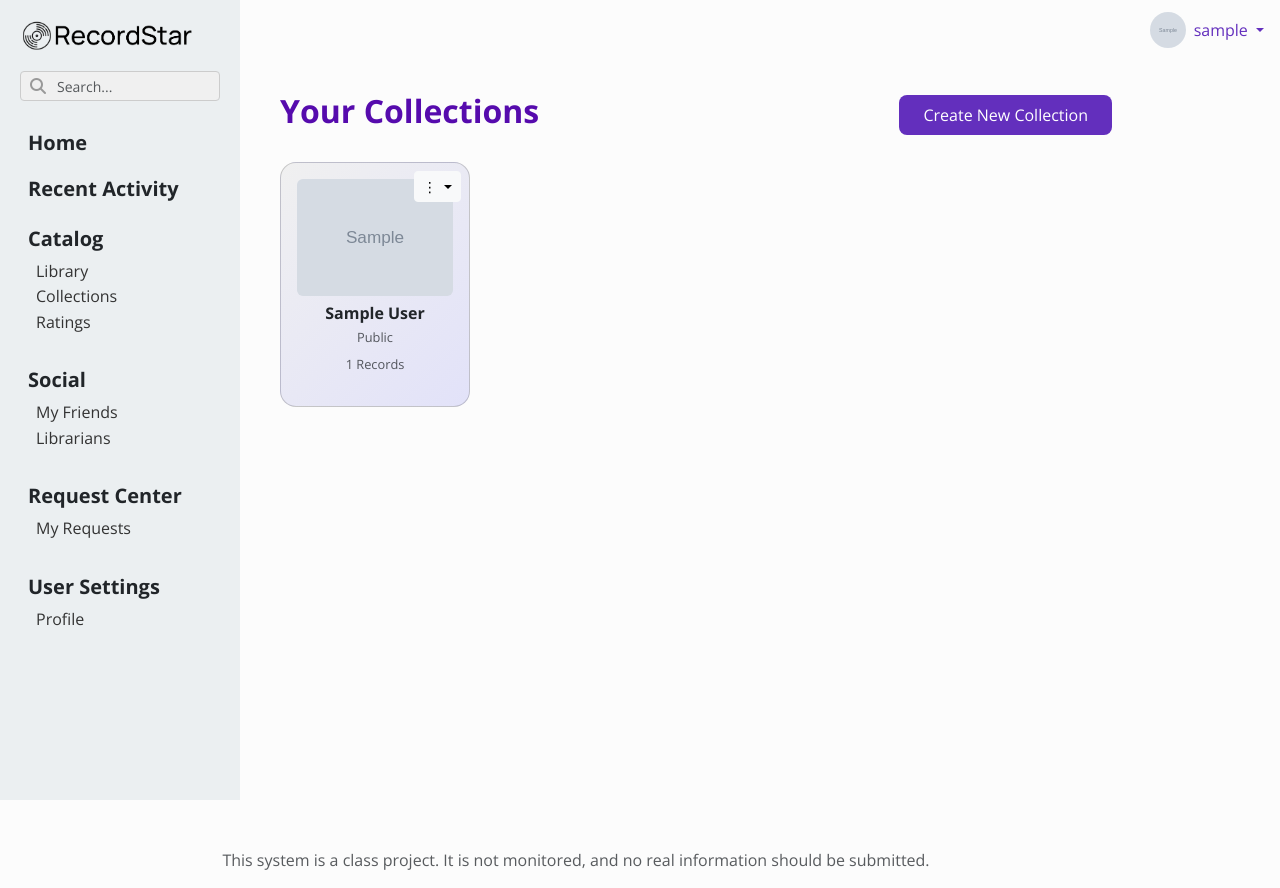
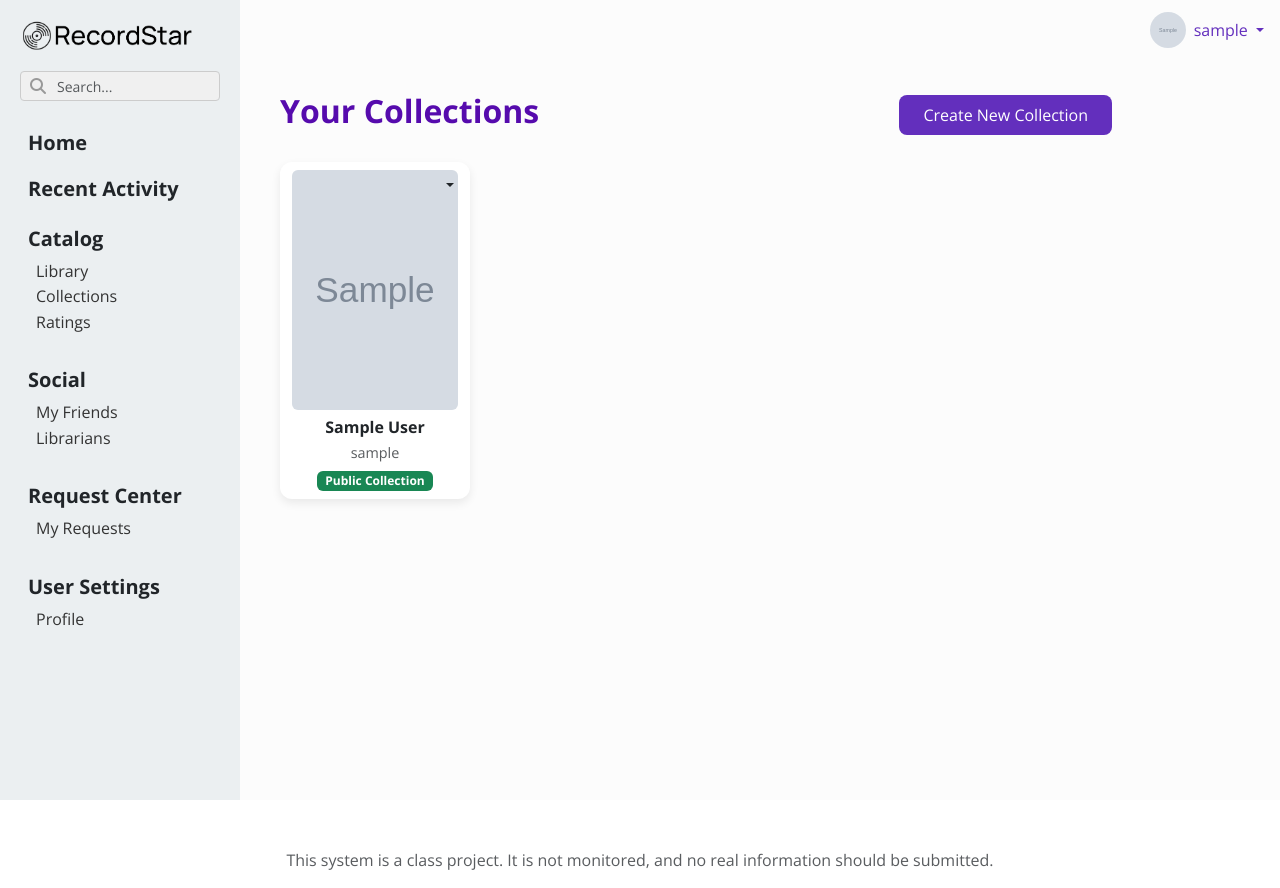
Before and after one commit to nnnguyenj/recordstar, a Django app: page /collection/ in a window 1280 px wide. Run offline with Django 3.2, Linux system fonts and the light colour scheme; a user stored in the database is signed in; tables that the repository leaves empty hold one stand-in row (values such as "Sample post"); grey boxes marked "Sample" are stand-in pictures; some libraries are stand-ins or nearby versions.

Commit message:
fixing things in the ui for collections

```diff
--- a/users/templates/users/collection.html
+++ b/users/templates/users/collection.html
@@ -9,71 +9,75 @@
   <!-- Title and Create Button -->
   <div class="d-flex justify-content-between align-items-center mb-4">
     <h2 class="fw-bold" style="color: #560BAD;">Your Collections</h2>
-    <a href="{% url 'add_collection' %}" class="btn btn-outline-primary px-4 py-2 create-btn">
+    <button class="btn btn-outline-primary px-4 py-2 create-btn" data-bs-toggle="modal" data-bs-target="#createCollectionModal">
       Create New Collection
-    </a>
+    </button>
+
   </div>
+  {% if own_collections %}
+  <div class="row row-cols-1 row-cols-md-2 row-cols-lg-3 row-cols-xl-4 g-4 mb-4">
+    {% for collection in own_collections %}
+      <div class="col">
+        <div class="spotify-card h-100 text-center position-relative">
 
-  {% if own_collections %}
-  <div class="row row-cols-2 row-cols-sm-3 row-cols-md-4 g-3 g-md-4">
-    {% for collection in own_collections %}
-    <div class="col">
-      <div class="card collection-card h-auto position-relative">
-        <div class="dropdown position-absolute top-0 end-0 m-2 z-3">
-          <button class="btn btn-light btn-sm dropdown-toggle" type="button" data-bs-toggle="dropdown">
-            ⋮
-          </button>
-          <ul class="dropdown-menu dropdown-menu-end">
-            <li>
-              <a class="dropdown-item toggle-privacy" href="#" data-id="{{ collection.id }}">
-                Make {{ collection.is_public|yesno:"Private,Public" }}
-              </a>
-            </li>
-            <li>
-              <a class="dropdown-item text-danger delete-collection" href="#" data-id="{{ collection.id }}" data-name="{{ collection.name }}">
-                Delete
-              </a>
-            </li>
-          </ul>
-        </div>
+          <!-- Dropdown menu -->
+          <div class="dropdown position-absolute top-0 end-0 m-2 z-3">
+            <button class="btn btn-sm dropdown-toggle" style="border: none; background: transparent;" type="button" id="dropdownMenuButton{{ collection.id }}" data-bs-toggle="dropdown" aria-expanded="false"></button>
+            <ul class="dropdown-menu dropdown-menu-end" aria-labelledby="dropdownMenuButton{{ collection.id }}">
+              {% if user.profile.is_librarian %}
+                <li>
+                  <a class="dropdown-item toggle-privacy" href="#" data-id="{{ collection.id }}">
+                    Make {{ collection.is_public|yesno:"Private,Public" }}
+                  </a>
+                </li>
+              {% endif %}
+              <li>
+                <a class="dropdown-item text-danger delete-collection" href="#" data-id="{{ collection.id }}" data-name="{{ collection.name }}">
+                  Delete
+                </a>
+              </li>
+            </ul>
+          </div>
 
-        <!-- Main body clickable for detail -->
-        <div class="card-body text-center" style="cursor: pointer;" onclick="window.location.href='{% url 'collection_detail' collection.id %}'">
-          {% if collection.cover_image %}
-          <img src="{{ collection.cover_image.url }}" class="card-img-top mb-2 img-fluid rounded"
-                style="object-fit:cover; width:100%; height: auto;" alt="Cover">
-          {% endif %}
-          <h5 class="card-title fw-bold mb-1">{{ collection.name }}</h5>
-          <p class="text-muted small mb-0">{{ collection.is_public|yesno:"Public,Private" }}</p>
-          <p class="text-muted small mt-2">{{ collection.cds.count }} Records</p>
+                  <div class="p-2" onclick="window.location.href='{% url 'collection_detail' collection.id %}'">
+                    {% if collection.cover_image %}
+                      <img src="{{ collection.cover_image.url }}" class="img-fluid rounded mb-2" alt="Cover image" style="width:95%; height:240px; object-fit:cover;">
+                    {% else %}
+                      <div class="bg-light d-flex align-items-center justify-content-center mb-2 rounded" style="height: 240px;">
+                        <i class="fas fa-music fa-3x text-muted"></i>
+                      </div>
+                    {% endif %}
+                    <h5 class="fw-bold mb-1" style="font-size:1rem;">{{ collection.name }}</h5>
+                    <p class="text-muted mb-1" style="font-size:0.9rem;">{{ collection.owner.username }}</p>
+                    <div class="mt-auto">
+                      {% if collection.is_public %}
+                        <span class="badge bg-success">Public Collection</span>
+                      {% else %}
+                        <span class="badge bg-secondary">Private Collection</span>
+                      {% endif %}
+                    </div>
+                  </div>
 
-          <!-- Request Access Button for Private Collections -->
-          {% if not collection.is_public and user != collection.owner and user.profile.account_type == 'P' and user not in collection.allowed_users.all %}
-            <a href="{% url 'request_access_to_collection' collection.id %}" class="btn btn-sm btn-outline-primary mt-2">
-              Request Access
-            </a>
-          {% endif %}
-        </div>
-      </div>
-    </div>
-    {% endfor %}
-  </div>
-  {% else %}
-    <p class="text-center text-muted">You have no collections yet.</p>
-  {% endif %}
+                </div>
+              </div>
+            {% endfor %}
+          </div>
+        {% else %}
+          <p class="text-center text-muted">You have no collections yet.</p>
+        {% endif %}
+
 
   <!-- Other Users' Collections (Librarians Only) -->
   {% if is_librarian and other_collections %}
-    <h2 class="fw-bold mt-5 mb-4" style="color: #560BAD;">Other Users' Collections</h2>
-    <div class="row row-cols-1 row-cols-sm-2 row-cols-md-3 row-cols-lg-4 g-4">
-      {% for collection in other_collections %}
+  <h2 class="fw-bold mt-5 mb-4" style="color: #560BAD;">Other Users' Collections</h2>
+  <div class="row row-cols-1 row-cols-md-2 row-cols-lg-3 row-cols-xl-4 g-4 mb-4">
+    {% for collection in other_collections %}
       <div class="col">
-        <div class="card collection-card h-100 position-relative">
+        <div class="spotify-card h-100 text-center position-relative">
+          <!-- Dropdown menu -->
           <div class="dropdown position-absolute top-0 end-0 m-2 z-3">
-            <button class="btn btn-light btn-sm dropdown-toggle" type="button" data-bs-toggle="dropdown">
-              ⋮
-            </button>
-            <ul class="dropdown-menu dropdown-menu-end">
+            <button class="btn btn-sm dropdown-toggle" style="border: none; background: transparent;" type="button" id="dropdownMenuButtonOther{{ collection.id }}" data-bs-toggle="dropdown" aria-expanded="false"></button>
+            <ul class="dropdown-menu dropdown-menu-end" aria-labelledby="dropdownMenuButtonOther{{ collection.id }}">
               <li>
                 <a class="dropdown-item toggle-privacy" href="#" data-id="{{ collection.id }}">
                   Make {{ collection.is_public|yesno:"Private,Public" }}
@@ -87,28 +91,35 @@
             </ul>
           </div>
 
-          <div class="card-body text-center" style="cursor: pointer;" onclick="window.location.href='{% url 'collection_detail' collection.id %}'">
+          <!-- Main body -->
+          <div class="p-2" onclick="window.location.href='{% url 'collection_detail' collection.id %}'" style="cursor: pointer;">
             {% if collection.cover_image %}
-            <img src="{{ collection.cover_image.url }}" class="card-img-top mb-2 img-fluid rounded"
-                  style="object-fit:cover; width:100%; height: auto;" alt="Cover">
+              <img src="{{ collection.cover_image.url }}" class="img-fluid rounded mb-2" alt="Cover image" style="width:95%; height:240px; object-fit: cover;">
+            {% else %}
+              <div class="bg-light d-flex align-items-center justify-content-center mb-2 rounded" style="height: 240px;">
+                <i class="fas fa-music fa-3x text-muted"></i>
+              </div>
             {% endif %}
-            <h5 class="card-title fw-bold mb-1">{{ collection.name }}</h5>
-            <p class="text-muted small mb-0">{{ collection.is_public|yesno:"Public,Private" }}</p>
-            <p class="text-muted small mb-0">Owner: {{ collection.owner.username }}</p>
-            <p class="text-muted small mt-2">{{ collection.cds.count }} Records</p>
-
-            <!-- Request Access Button for Other Users' Collections -->
+            <h5 class="fw-bold mb-1" style="font-size:1rem;">{{ collection.name }}</h5>
+            <p class="text-muted mb-1" style="font-size:0.9rem;">{{ collection.owner.username }}</p>
+            <div class="mt-auto">
+              {% if collection.is_public %}
+                <span class="badge bg-success">Public Collection</span>
+              {% else %}
+                <span class="badge bg-secondary">Private Collection</span>
+              {% endif %}
+            </div>
             {% if not collection.is_public and user != collection.owner and user.profile.account_type == 'P' and user not in collection.allowed_users.all %}
-              <a href="{% url 'request_access_to_collection' collection.id %}" class="btn btn-sm btn-outline-primary mt-2">
-                Request Access
-              </a>
+              <a href="{% url 'request_access_to_collection' collection.id %}" class="btn btn-sm btn-outline-primary mt-2">Request Access</a>
             {% endif %}
           </div>
         </div>
       </div>
-      {% endfor %}
-    </div>
-  {% endif %}
+    {% endfor %}
+  </div>
+{% endif %}
+</div>
+
 
   <!-- Librarian: Show Pending Access Requests -->
   {% if is_librarian %}
@@ -153,6 +164,46 @@
     </div>
   </div>
 </div>
+
+<!-- Create Collection Modal -->
+<div class="modal fade" id="createCollectionModal" tabindex="-1" aria-labelledby="createCollectionModalLabel" aria-hidden="true">
+  <div class="modal-dialog">
+    <div class="modal-content">
+      <form method="POST" enctype="multipart/form-data" action="{% url 'add_collection' %}">
+        {% csrf_token %}
+        <div class="modal-header">
+          <h5 class="modal-title" id="createCollectionModalLabel">Create New Collection</h5>
+          <button type="button" class="btn-close" data-bs-dismiss="modal" aria-label="Close"></button>
+        </div>
+
+        <div class="modal-body">
+          <div class="mb-3">
+            <label for="name" class="form-label">Collection Name</label>
+            <input type="text" name="name" id="name" class="form-control" placeholder="My Summer Playlist" required>
+          </div>
+
+          <div class="mb-3">
+            <label for="cover_image" class="form-label">Cover Image (optional)</label>
+            <input type="file" name="cover_image" id="cover_image" class="form-control">
+          </div>
+
+          {% if request.user.profile.account_type == 'L' %}
+          <div class="form-check mb-3">
+            <input class="form-check-input" type="checkbox" name="is_public" id="is_public" checked>
+            <label class="form-check-label" for="is_public">Make collection public</label>
+          </div>
+          {% endif %}
+        </div>
+
+        <div class="modal-footer">
+          <button type="button" class="btn btn-outline-secondary" data-bs-dismiss="modal">Cancel</button>
+          <button type="submit" class="btn btn-primary">Create Collection</button>
+        </div>
+      </form>
+    </div>
+  </div>
+</div>
+
 <!-- (unchanged) -->
 <style>
   .collection-card {
@@ -236,6 +287,36 @@
   .modal.show .modal-dialog {
     transform: none;
   }
+  .spotify-card {
+    background: #fff;
+    border-radius: 12px;
+    overflow: hidden;
+    transition: transform 0.3s ease, box-shadow 0.3s ease;
+    box-shadow: 0 4px 10px rgba(0, 0, 0, 0.08);
+    cursor: pointer;
+  }
+
+  .spotify-card:hover {
+    transform: translateY(-5px);
+    box-shadow: 0 8px 16px rgba(0, 0, 0, 0.2);
+  }
+
+  .spotify-card h5 {
+    font-size: 1rem;
+  }
+
+  .spotify-card p {
+    font-size: 0.9rem;
+  }
+
+  .text-success, .text-danger {
+    font-size: 0.75rem;
+  }
+
+  .fas.fa-check-circle, .fas.fa-times-circle {
+    font-size: 1rem;
+  }
+
 </style>
 
 <script>
--- a/users/views.py
+++ b/users/views.py
@@ -206,6 +206,11 @@ def my_collections_view(request):
     if request.user.profile.is_librarian:
         other_collections = Collection.objects.exclude(owner=request.user)
 
+    has_pending_requests = any(
+        req.status == "pending"
+        for col in own_collections
+        for req in col.access_requests.all()
+    )
     return render(request, "users/collection.html", {
         "own_collections": own_collections,
         "other_collections": other_collections,
```
